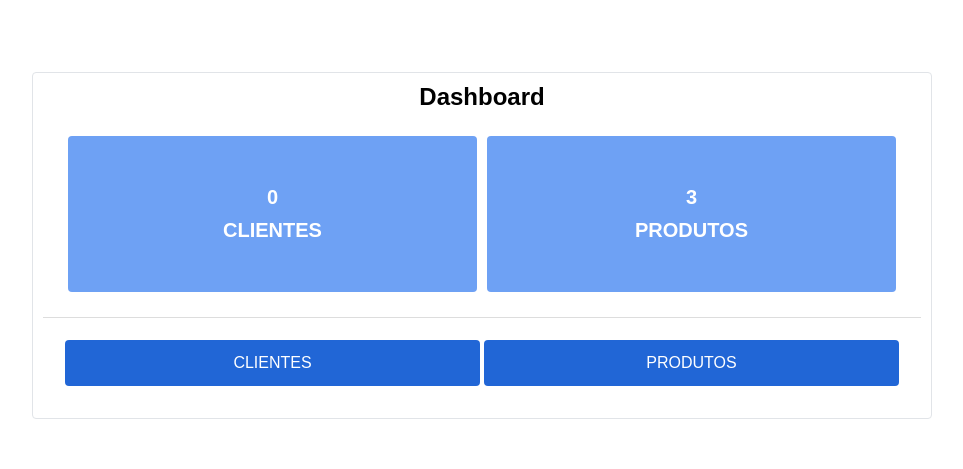
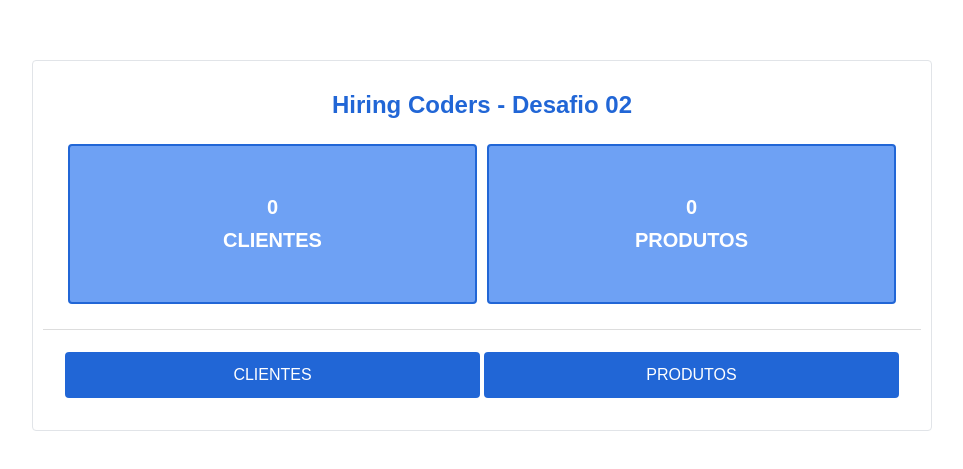
Before and after one commit to thalycomp/desafio02-gestaodecadastros, a React (Create React App) app: page / in a window 1280 px wide. Shown: the part 155-624 px from the top of the page, without its empty margins (158-1121 px from the left). Built offline with nearby package versions, Linux system fonts and the light colour scheme.

Commit message:
adicionando funcionalidade na pag de dashboard

```diff
--- a/src/pages/Dashboard/index.js
+++ b/src/pages/Dashboard/index.js
@@ -1,19 +1,35 @@
-import React from 'react';
+import React, { useEffect, useState } from 'react';
 import { Container, Box, Cards } from './styles';
 import NavFooter from '../../components/Footer';
 
 const Dashboard = () => {
+  const [products, setProducts] = useState(0);
+  const [clients, setClients] = useState(0);
+
+  useEffect(() => {
+    let clientsAlreadyExists = JSON.parse(localStorage.getItem('clientes:'));
+    let productsAlreadyExists = JSON.parse(localStorage.getItem('produtos:'));
+
+    if (clientsAlreadyExists) {
+      setClients(clientsAlreadyExists.length);
+    }
+
+    if (productsAlreadyExists) {
+      setProducts(productsAlreadyExists.length);
+    }
+  }, []);
+
   return (
     <Container>
       <Box>
-        <h2>Dashboard</h2>
+        <h2>Hiring Coders - Desafio 02</h2>
         <Cards>
           <div>
-            <span>0</span>
+            <span>{clients}</span>
             <p>CLIENTES</p>
           </div>
           <div>
-            <span>3</span>
+            <span>{products}</span>
             <p>PRODUTOS</p>
           </div>
         </Cards>
--- a/src/pages/Dashboard/styles.js
+++ b/src/pages/Dashboard/styles.js
@@ -15,6 +15,11 @@ export const Box = styled.main`
   padding: 10px;
   border: 1px solid #e1e4e8;
   text-align: center;
+
+  h2 {
+    padding-top: 20px;
+    color: #2166d6;
+  }
 `;
 
 export const Cards = styled.div`
@@ -25,6 +30,7 @@ export const Cards = styled.div`
 
   div {
     background-color: #6ea1f4;
+    border: 2px solid #2166d6;
     margin: 5px;
     padding: 50px;
     border-radius: 4px;
```
